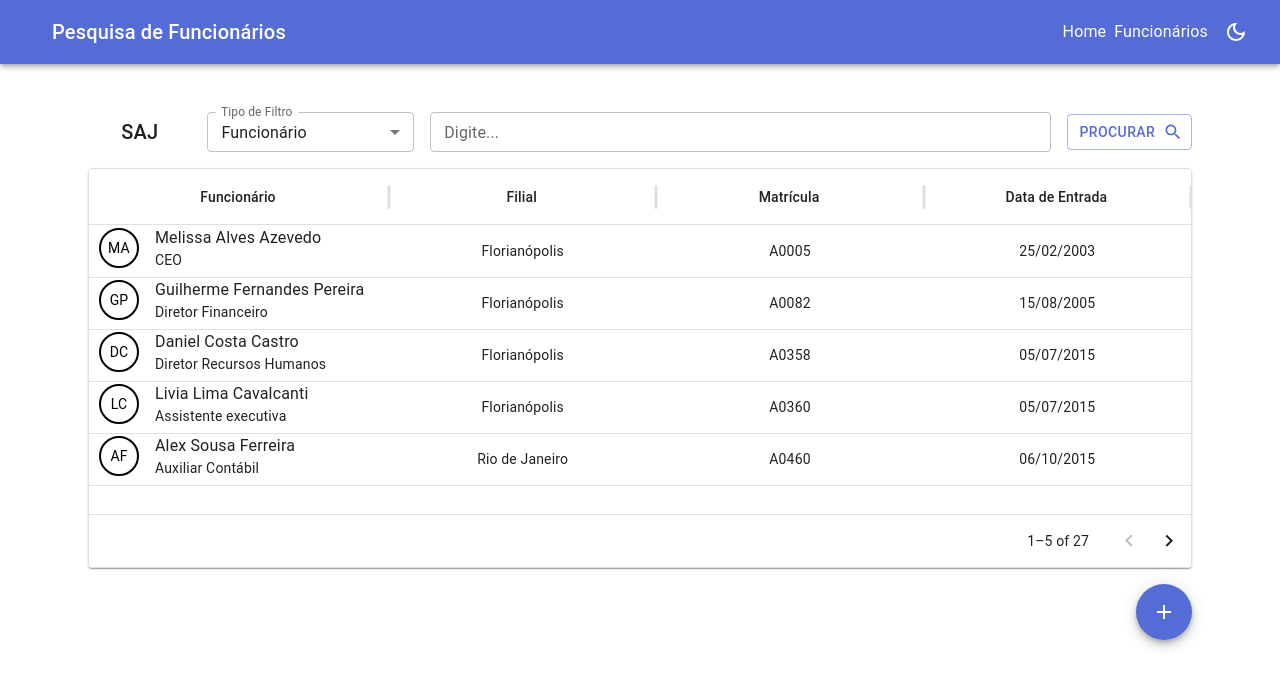
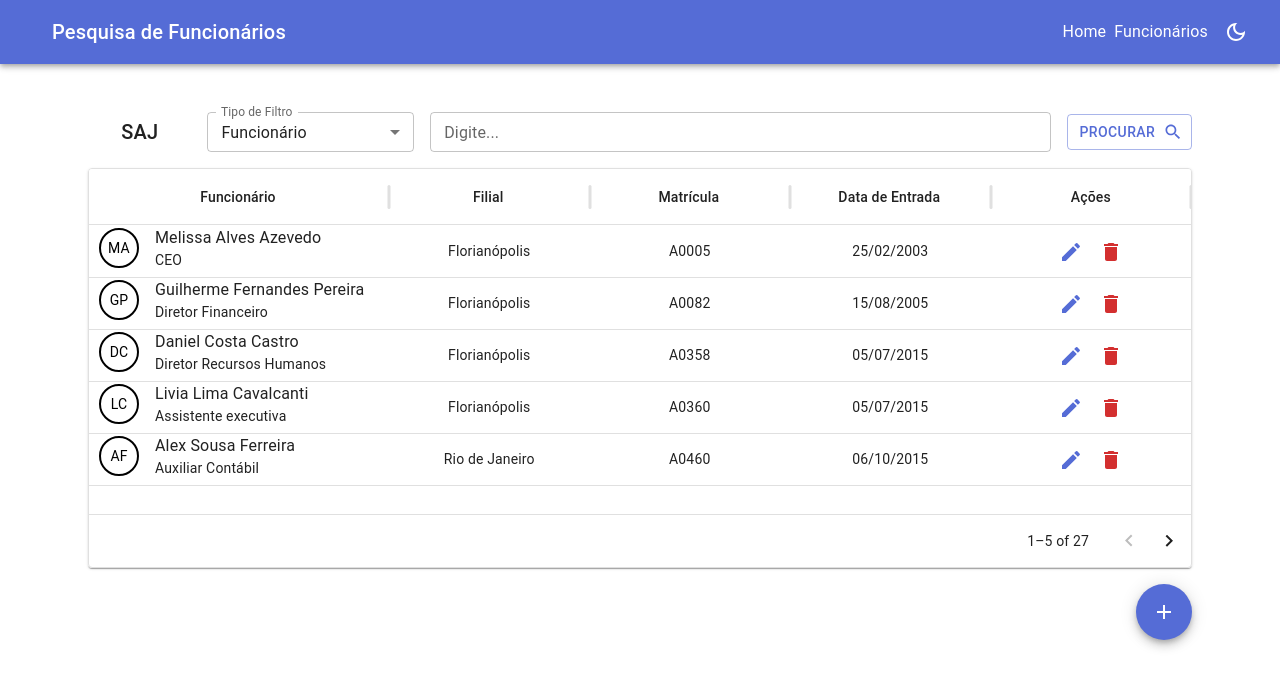
Before and after one commit to victorsantss/react-app, a React (Vite) app: page /funcionarios in a window 1280 px wide. Shown: the top 688 px of the page. Built offline with nearby package versions, Linux system fonts and the light colour scheme; data requests are answered from the project's data file.

Commit message:
feat: add actions section employees table

```diff
--- a/src/view/components/EmployeesTable/index.tsx
+++ b/src/view/components/EmployeesTable/index.tsx
@@ -1,10 +1,11 @@
 import { DataGrid, GridColDef } from '@mui/x-data-grid';
 import Paper from '@mui/material/Paper';
-import { Box, CircularProgress, Container, Typography } from '@mui/material';
+import { Box, CircularProgress, Container, IconButton, Typography } from '@mui/material';
 import { EmployeesTableFilter } from '../EmployeesTableFilter';
 import { useEmployeesTableController } from './useEmployeesTableController';
 import { EmployeeAvatar } from '../EmployeeAvatar';
-
+import DeleteIcon from '@mui/icons-material/Delete'
+import EditIcon from '@mui/icons-material/Edit'
 
 const columns: GridColDef[] = [
   {
@@ -34,6 +35,31 @@ const columns: GridColDef[] = [
     headerName: 'Data de Entrada',
     flex: 1, align: 'center', headerAlign: 'center',
   },
+  {
+    field: 'actions',
+    headerName: 'Ações',
+    flex: 1,
+    sortable: false,
+    align: 'center',
+    headerAlign: 'center',
+    renderCell: (params) => (
+      <>
+        <IconButton
+          color="primary"
+          onClick={() => { console.log(`edit ${params.row.id}`) }}
+        >
+          <EditIcon />
+        </IconButton>
+        <IconButton
+          color="error"
+          onClick={() => {
+            console.log(`delete ${params.row.id}`)
+          }}>
+          <DeleteIcon />
+        </IconButton>
+      </>
+    )
+  }
 ];
 
 const paginationModel = { page: 0, pageSize: 5 };
```
